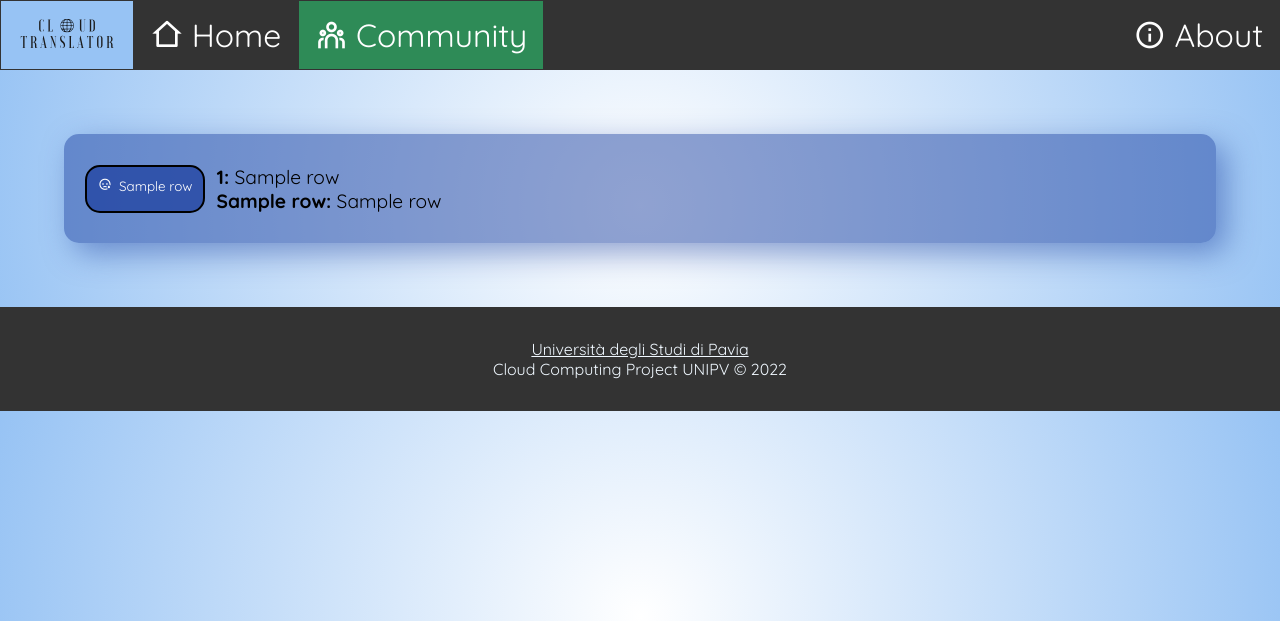
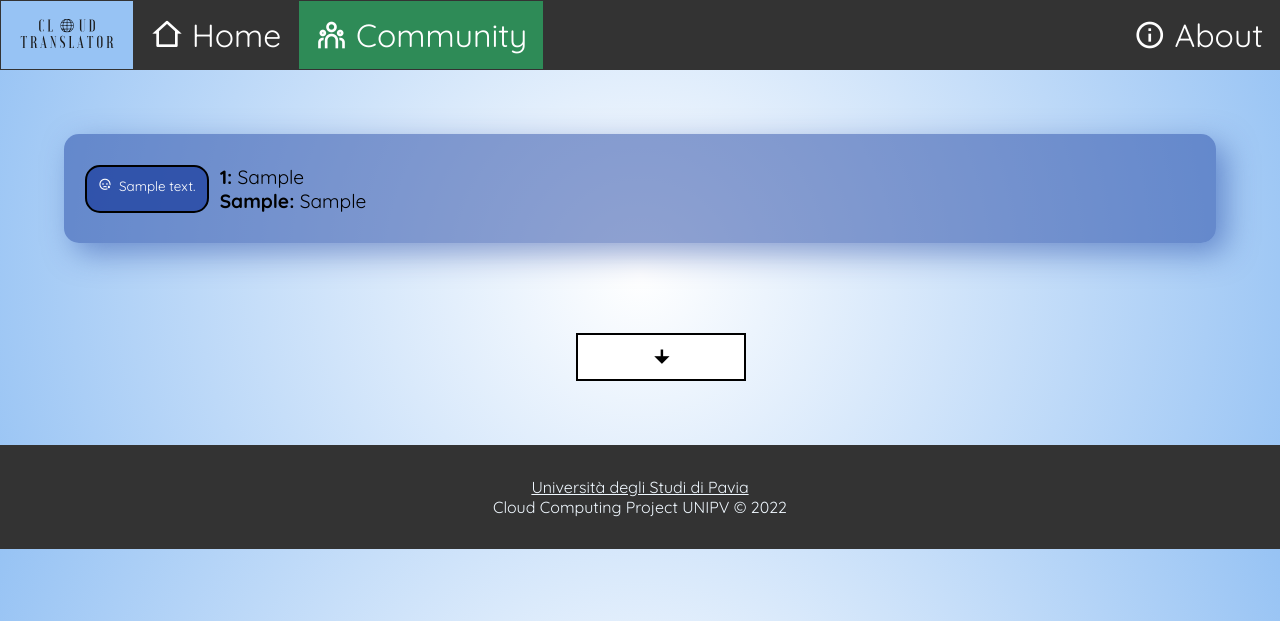
Before and after one commit to aiman-al-masoud/translator-cloud-project, a Flask app: template src/templates/community.html in a window 1280 px wide. Shown: the top 621 px of the page. Run offline with Flask 2, Linux system fonts and the light colour scheme; the template is opened without the code that fills it: most values are stand-ins (such as "Sample title", 1, 10 or a date in 2020); some libraries are stand-ins or nearby versions.

Commit message:
query-db-api3 update

```diff
--- a/src/app.py
+++ b/src/app.py
@@ -159,7 +159,7 @@ def send_query3():
 
         try:
             cursor = mysql.connection.cursor()
-            cursor.execute(''' SELECT * FROM badTranslations ORDER BY complaints DESC LIMIT 2 OFFSET %s''', (page,))
+            cursor.execute(''' SELECT * FROM badTranslations ORDER BY complaints DESC LIMIT 2 OFFSET %s''', (2*page,)) # multipled by 2
             data = cursor.fetchall()
         except Exception as e:
             print("ERROR: Query exception:", e)
--- a/src/static/css/community.css
+++ b/src/static/css/community.css
@@ -71,3 +71,10 @@ summary .complaints{
   height: 3.5em;
   min-width: 70px;
 }
+
+#get-new-data{
+  position: relative;
+  width: 10%;
+  left: 45%; right: 45%;
+  margin: 2% 0 5% 0;
+}
--- a/src/static/scripts/community.js
+++ b/src/static/scripts/community.js
@@ -2,6 +2,47 @@ import hashGenerator from "./utils/hash_generator.js";
 import './utils/common.js';
 const URL2 = "/query-db-api2";
 const URL3 = "/query-db-api3";
+
+const state = {
+  badTranslations : [],
+  page: 0
+}
+
+function clearAll(){
+  let bigList = document.getElementsByClassName("big-list")[0]
+  bigList.innerHTML = "";
+}
+
+function createElementFromHTML(tag, html){
+  let element = document.createElement(tag)
+  element.innerHTML = html
+  return element
+}
+
+function update(){
+  clearAll();
+  let bigList = document.getElementsByClassName("big-list")[0]
+  state.badTranslations.forEach(e => {
+    let html = `
+    <details id="${e[4]}" class="item">
+      <summary>
+      <span class="complaints"><i class="ri-emotion-sad-line"></i>&nbsp&nbsp${e[5]}</span>
+      <div> <strong>${e[0]}:</strong>
+        <span id="fromText" class="fromText" name="fromText">${e[2]}</span><br>
+        <strong>${e[1]}:</strong> ${e[3]}
+      </div>
+      </summary>
+      <div class="possible-translations-area">
+        <textarea id="to_text_possible" class="to_text_possible" name="to_text_possible"></textarea>
+        <button id="possible-translations-button" class="button" onclick="sendQueryToDB2('${e[4]}')">
+          <i class="ri-send-plane-2-fill"></i>
+        </button>
+       </div>
+    </details>
+    `
+    bigList.appendChild(createElementFromHTML('div', html))
+  })
+}
 
 //generation of the JSON file invoked in case of a bad translation
 async function sendQueryToDB2(idTextarea) {
@@ -28,15 +69,22 @@ async function sendQueryToDB2(idTextarea) {
 
 window.sendQueryToDB2 = sendQueryToDB2 //do not remove this, because we call 'sendQueryToDB2' inline in HTML
 
-window.onload = async () => {
+async function getData() {
   try {
     var res = await fetch(URL3, {
       method: "POST",
       headers: { 'Content-Type': 'application/json' },
-      body: JSON.stringify({page : 0})
+      body: JSON.stringify({page : state.page})
     })
   } catch (error) {
     console.log(error);
   }
-  console.log(await res.json());
+  state.page += 1;
+  state.badTranslations = state.badTranslations.concat(await res.json());
+  update();
 }
+
+window.state = state;
+
+window.onload = getData;
+document.getElementById("get-new-data").onclick = getData;
--- a/src/templates/community.html
+++ b/src/templates/community.html
@@ -19,7 +19,7 @@
     <li class="right"><a href="about"><i class="ri-information-line"></i>&nbsp;About</a></li>
   </ul>
 
-  <div class="big-list">
+  <!-- <div class="big-list">
       {% for row in data %}
       <details id="{{ row[4] }}" class="item {{ row[4] }}">
               <summary>
@@ -35,10 +35,13 @@
                   <i class="ri-send-plane-2-fill"></i>
                 </button>
               </div>
-              <!-- adding possible translations here -->
         </details>
       {% endfor %}
-  </div>
+  </div> -->
+
+  <div class="big-list"></div>
+
+  <button id="get-new-data" class="button"><i class="ri-arrow-down-fill"></i></button>
 
   <footer id="footer">
     <span>
```
Also changed, not shown: TODO.md (+1 -0 lines), README.md.
